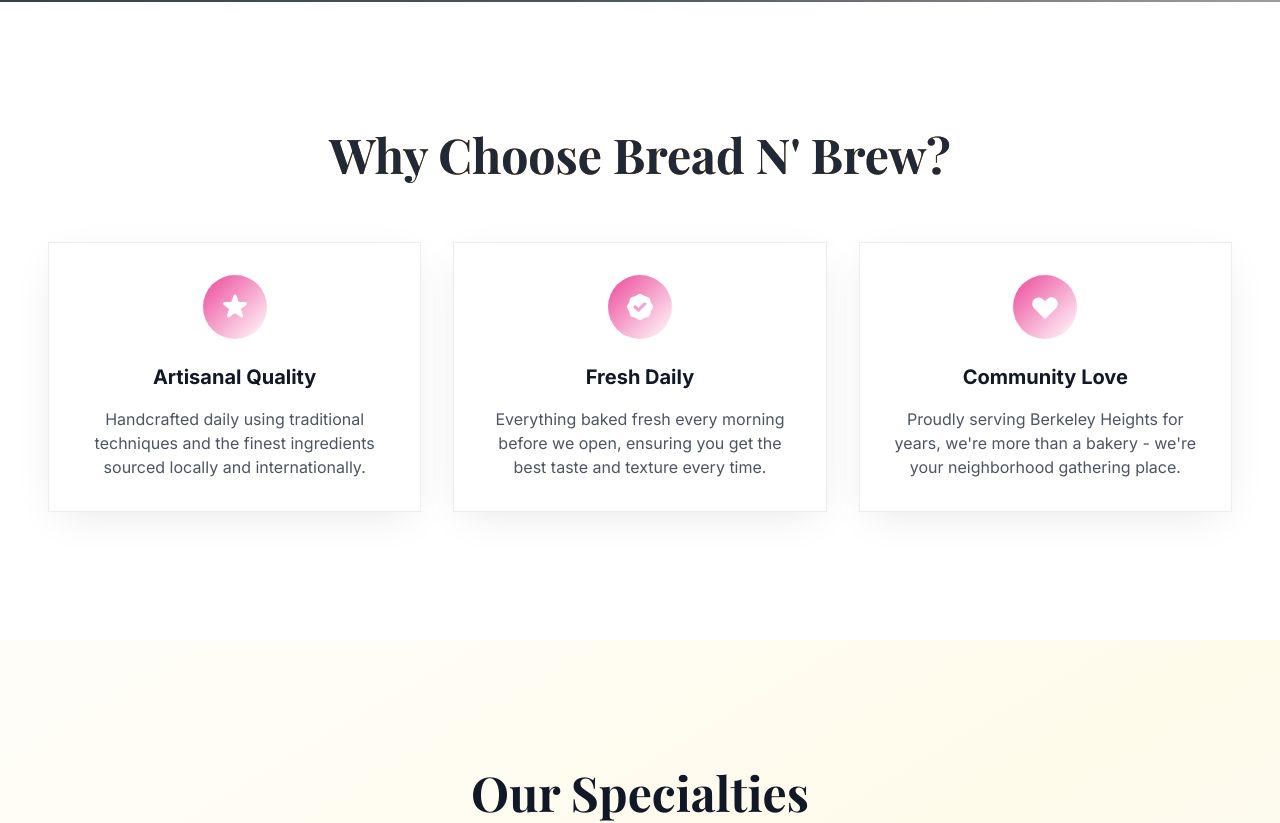
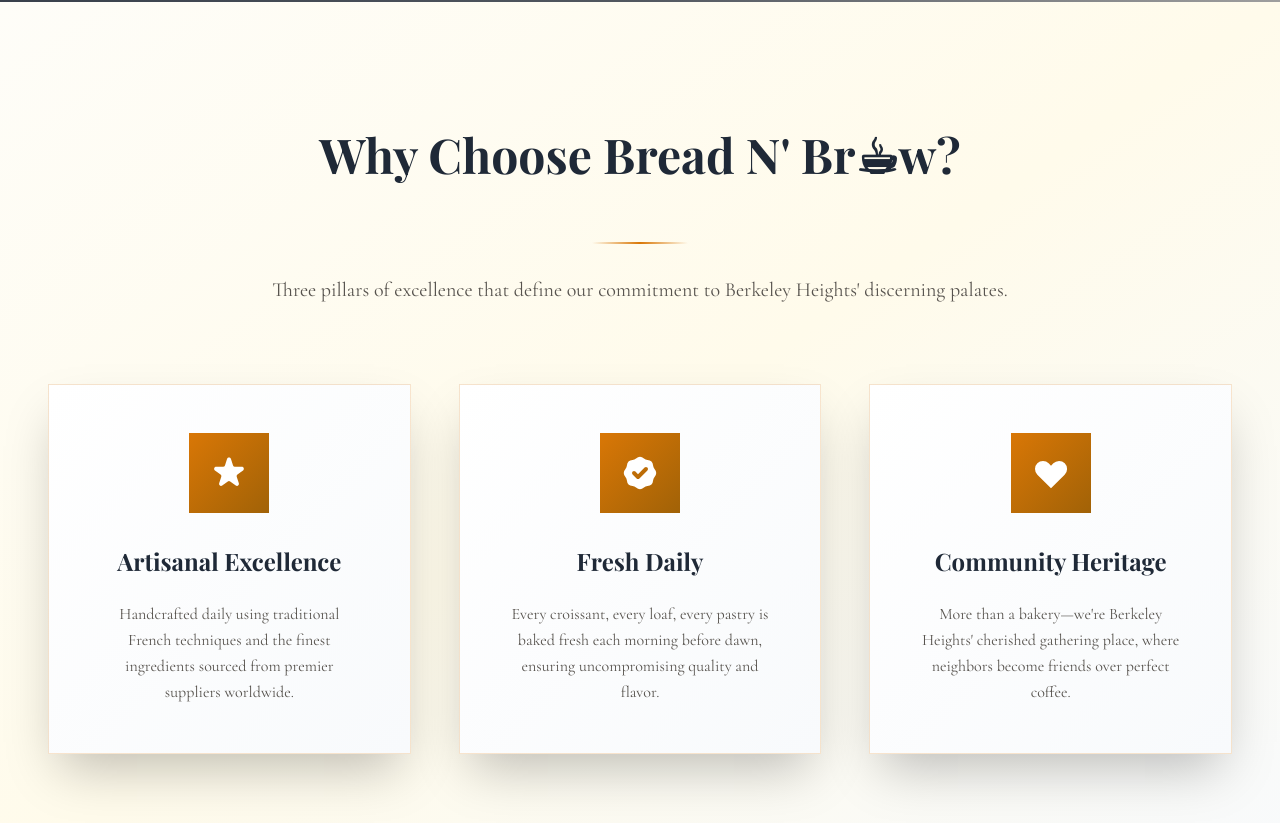
Before and after one commit to duckv/breadless, an Angular app: page / in a window 1280 px wide. Shown: the part 900-1723 px from the top of the page. Built offline with nearby package versions, Linux system fonts and the light colour scheme; grey boxes are pictures that could not be loaded.

Commit message:
Update features section with elegant design
cgen-b6805b30607246b79834071c5a456b89

```diff
--- a/src/app/pages/home.ts
+++ b/src/app/pages/home.ts
@@ -78,36 +78,42 @@ import { RouterLink } from '@angular/router';
     </section>
 
     <!-- Features Section -->
-    <section class="section-padding bg-white">
+    <section class="section-padding gradient-bg">
       <div class="container-custom">
-        <h2 class="section-title text-gradient">Why Choose Bread N' Brew?</h2>
-        <div class="grid grid-cols-1 md:grid-cols-3 gap-8">
-          <div class="card p-8 text-center">
-            <div class="w-16 h-16 bg-gradient-to-br from-brand-primary to-brand-secondary rounded-full flex items-center justify-center mx-auto mb-6">
-              <svg class="w-8 h-8 text-white" fill="currentColor" viewBox="0 0 20 20">
+        <div class="text-center mb-20 animate-slide-up">
+          <h2 class="section-title">Why Choose Bread N' Br☕︎w?</h2>
+          <div class="divider-elegant mb-8"></div>
+          <p class="subtitle max-w-3xl mx-auto">
+            Three pillars of excellence that define our commitment to Berkeley Heights' discerning palates.
+          </p>
+        </div>
+        <div class="grid grid-cols-1 md:grid-cols-3 gap-12">
+          <div class="card-luxury p-12 text-center group animate-slide-up">
+            <div class="w-20 h-20 bg-gradient-to-br from-brand-gold to-brand-bronze mx-auto mb-8 flex items-center justify-center group-hover:scale-110 transition-transform duration-500">
+              <svg class="w-10 h-10 text-white" fill="currentColor" viewBox="0 0 20 20">
                 <path d="M9.049 2.927c.3-.921 1.603-.921 1.902 0l1.07 3.292a1 1 0 00.95.69h3.462c.969 0 1.371 1.24.588 1.81l-2.8 2.034a1 1 0 00-.364 1.118l1.07 3.292c.3.921-.755 1.688-1.54 1.118l-2.8-2.034a1 1 0 00-1.175 0l-2.8 2.034c-.784.57-1.838-.197-1.539-1.118l1.07-3.292a1 1 0 00-.364-1.118L2.98 8.72c-.783-.57-.38-1.81.588-1.81h3.461a1 1 0 00.951-.69l1.07-3.292z"/>
               </svg>
             </div>
-            <h3 class="text-xl font-bold mb-4 text-gray-900">Artisanal Quality</h3>
-            <p class="text-gray-600">Handcrafted daily using traditional techniques and the finest ingredients sourced locally and internationally.</p>
+            <h3 class="text-2xl font-display font-bold mb-6 text-elegant-charcoal">Artisanal Excellence</h3>
+            <p class="text-elegant-stone font-elegant leading-relaxed">Handcrafted daily using traditional French techniques and the finest ingredients sourced from premier suppliers worldwide.</p>
           </div>
-          <div class="card p-8 text-center">
-            <div class="w-16 h-16 bg-gradient-to-br from-brand-primary to-brand-secondary rounded-full flex items-center justify-center mx-auto mb-6">
-              <svg class="w-8 h-8 text-white" fill="currentColor" viewBox="0 0 20 20">
+          <div class="card-luxury p-12 text-center group animate-slide-up">
+            <div class="w-20 h-20 bg-gradient-to-br from-brand-gold to-brand-bronze mx-auto mb-8 flex items-center justify-center group-hover:scale-110 transition-transform duration-500">
+              <svg class="w-10 h-10 text-white" fill="currentColor" viewBox="0 0 20 20">
                 <path fill-rule="evenodd" d="M6.267 3.455a3.066 3.066 0 001.745-.723 3.066 3.066 0 013.976 0 3.066 3.066 0 001.745.723 3.066 3.066 0 012.812 2.812c.051.643.304 1.254.723 1.745a3.066 3.066 0 010 3.976 3.066 3.066 0 00-.723 1.745 3.066 3.066 0 01-2.812 2.812 3.066 3.066 0 00-1.745.723 3.066 3.066 0 01-3.976 0 3.066 3.066 0 00-1.745-.723 3.066 3.066 0 01-2.812-2.812 3.066 3.066 0 00-.723-1.745 3.066 3.066 0 010-3.976 3.066 3.066 0 00.723-1.745 3.066 3.066 0 012.812-2.812zm7.44 5.252a1 1 0 00-1.414-1.414L9 10.586 7.707 9.293a1 1 0 00-1.414 1.414l2 2a1 1 0 001.414 0l4-4z" clip-rule="evenodd"/>
               </svg>
             </div>
-            <h3 class="text-xl font-bold mb-4 text-gray-900">Fresh Daily</h3>
-            <p class="text-gray-600">Everything baked fresh every morning before we open, ensuring you get the best taste and texture every time.</p>
+            <h3 class="text-2xl font-display font-bold mb-6 text-elegant-charcoal">Fresh Daily</h3>
+            <p class="text-elegant-stone font-elegant leading-relaxed">Every croissant, every loaf, every pastry is baked fresh each morning before dawn, ensuring uncompromising quality and flavor.</p>
           </div>
-          <div class="card p-8 text-center">
-            <div class="w-16 h-16 bg-gradient-to-br from-brand-primary to-brand-secondary rounded-full flex items-center justify-center mx-auto mb-6">
-              <svg class="w-8 h-8 text-white" fill="currentColor" viewBox="0 0 20 20">
+          <div class="card-luxury p-12 text-center group animate-slide-up">
+            <div class="w-20 h-20 bg-gradient-to-br from-brand-gold to-brand-bronze mx-auto mb-8 flex items-center justify-center group-hover:scale-110 transition-transform duration-500">
+              <svg class="w-10 h-10 text-white" fill="currentColor" viewBox="0 0 20 20">
                 <path fill-rule="evenodd" d="M3.172 5.172a4 4 0 015.656 0L10 6.343l1.172-1.171a4 4 0 115.656 5.656L10 17.657l-6.828-6.829a4 4 0 010-5.656z" clip-rule="evenodd"/>
               </svg>
             </div>
-            <h3 class="text-xl font-bold mb-4 text-gray-900">Community Love</h3>
-            <p class="text-gray-600">Proudly serving Berkeley Heights for years, we're more than a bakery - we're your neighborhood gathering place.</p>
+            <h3 class="text-2xl font-display font-bold mb-6 text-elegant-charcoal">Community Heritage</h3>
+            <p class="text-elegant-stone font-elegant leading-relaxed">More than a bakery—we're Berkeley Heights' cherished gathering place, where neighbors become friends over perfect coffee.</p>
           </div>
         </div>
       </div>
```
